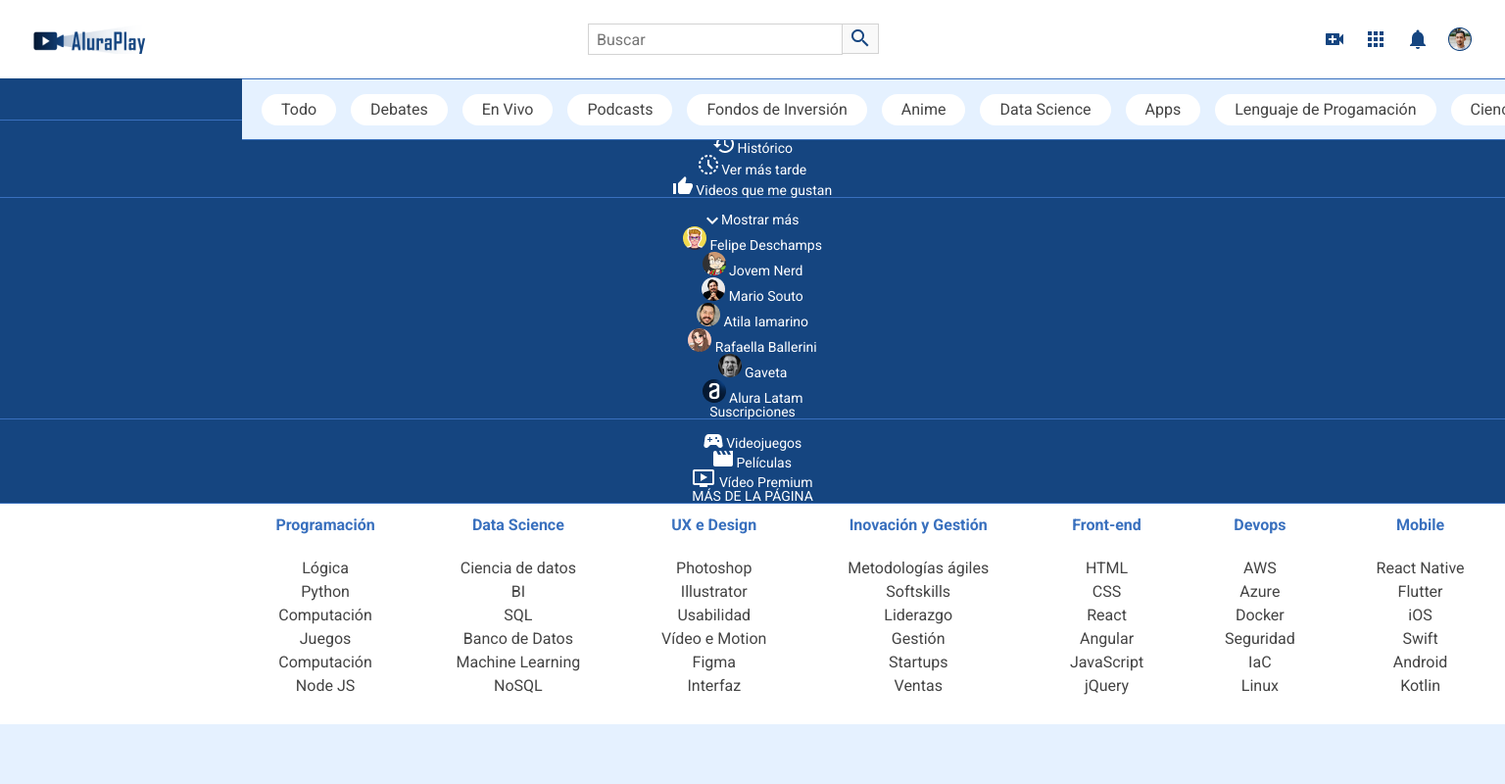
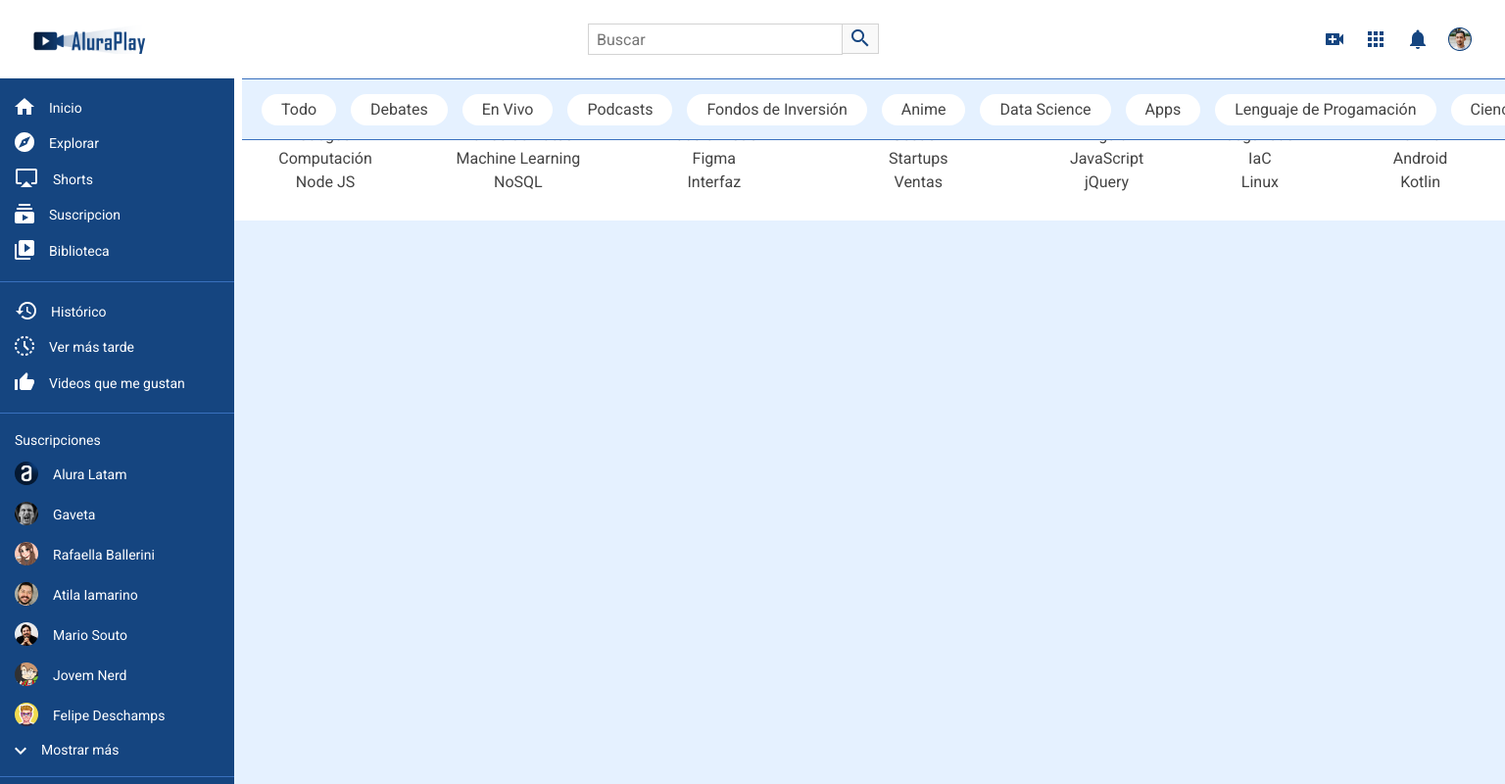
Before and after one commit to LuisFerVR/flexBoxOracleNextEducationAlura, a plain HTML site: page index.html in a window 1536 px wide. Shown: the whole page at 98% size. Drawn offline with Linux system fonts and the light colour scheme.

Commit message:
Menú tables y desktop

```diff
--- a/css/flexbox.css
+++ b/css/flexbox.css
@@ -1,29 +1,150 @@
+/* Cabecera */
 .cabecera__container{
     display: flex;
     justify-content: space-between;
     align-items: center;
     position: fixed;
-    top: 0%;
+    top: 0;
 }
+
 .cabecera__buscar__item{
     display: none;
 }
-.rodapie__container{
-    display:flex;
-    flex-flow: column wrap; /* Hace una columna y va expandiendo confore al contenedor */
+
+/* Menu */
+
+.menu__container{
+    position: fixed;
+    bottom: 0%;
+    height: 75px;
+    width: 100%;
 }
+
+.menu__lista{
+    display: flex;
+    justify-content: space-around;
+    height: 100%;
+}
+
+.menu__lista li {
+    align-self: center;
+}
+
+.menu__itens{
+    display: flex;
+    flex-direction: column;
+    gap: 5px;
+}
+
+
+.menu__lista:nth-child(2),
+.menu__lista:nth-child(3),
+.menu__lista:nth-child(4){
+    display: none;
+}
+
+
+/* Seccion superior */
 .superior__seccion__container{
     display: flex;
     align-items: center;
-    white-space: nowrap;/*Texto o contenido en una sola linea*/
-    gap:15px;/*espaciado entre elemntos de 15 px*/
-    overflow: scroll;/*coloca una barra de desplazamiento al contenedor*/
+    white-space: nowrap;
+    overflow: scroll;
+    gap: 15px;
+
 }
-@media (min-width:834px){
+
+
+
+
+/* Rodapie */
+.rodapie__container{
+    display: flex;
+    /* flex-direction: column;
+   flex-wrap: wrap; */
+   flex-flow: column wrap;
+
+
+}
+
+
+
+@media (min-width:834px) {
+
+    /* Cabecera */
     .cabecera__buscar__item{
-        display: block;
+        display: block
     }
+
+    /* Desafío Menú Lateral */
+    .menu__container {
+        left: 0;
+        height: auto;
+        width: 74px;
+        top: 80px;
+    }
+
+    .menu__lista {
+        flex-direction: column;
+        justify-content: flex-start;
+        padding-top: 15px;
+        gap: 33px;
+    }
+
+
+    /* Rodapie */
     .rodapie__container{
-        justify-content:space-between;
+        justify-content: space-between;
     }
+
+
 }
+
+
+
+@media (min-width:1440px ){
+
+    .menu__container{
+        width: 239px;
+        overflow: scroll;
+
+    }
+
+    .menu__lista:nth-child(2),
+    .menu__lista:nth-child(3),
+    .menu__lista:nth-child(4){
+        display: flex;
+    }
+
+    .menu__lista{
+        height: auto;
+        padding: 20px 17px 20px 15px;
+        gap: 15px;
+
+    }
+
+    .menu__lista:nth-child(3){
+        flex-direction: column-reverse;
+
+    }
+    .menu__itens{
+        flex-direction: row;
+        gap: 15px;
+        align-items: center;
+    }
+
+    .videojuegos{
+        order: 3;
+    }
+
+    .peliculas{
+        order:2;
+    }
+
+    .premium{
+        order:1;
+    }
+
+
+
+}
```
Also changed, not shown: README.html (+8 -0 lines), index.html (line endings or trailing spaces).
